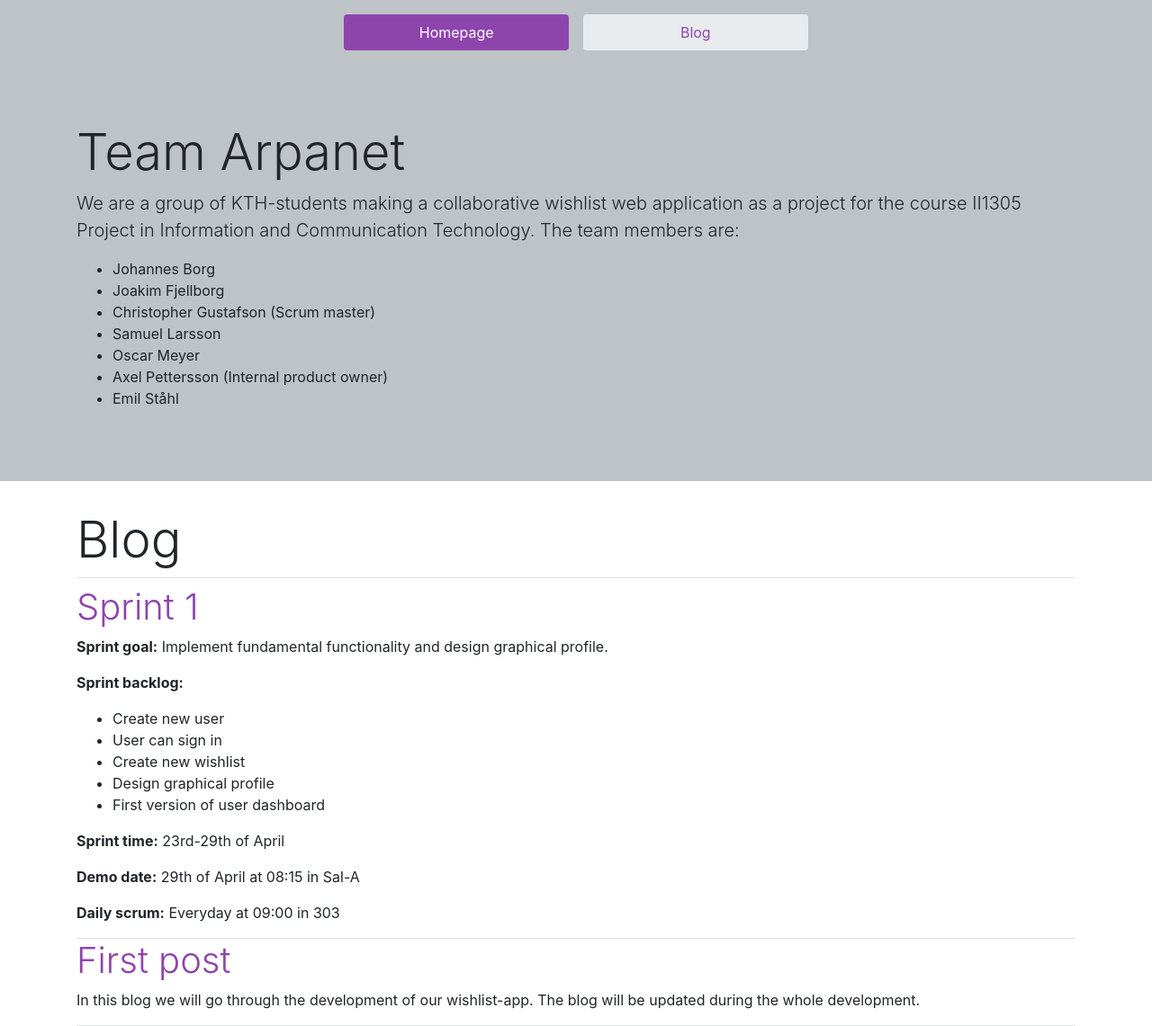
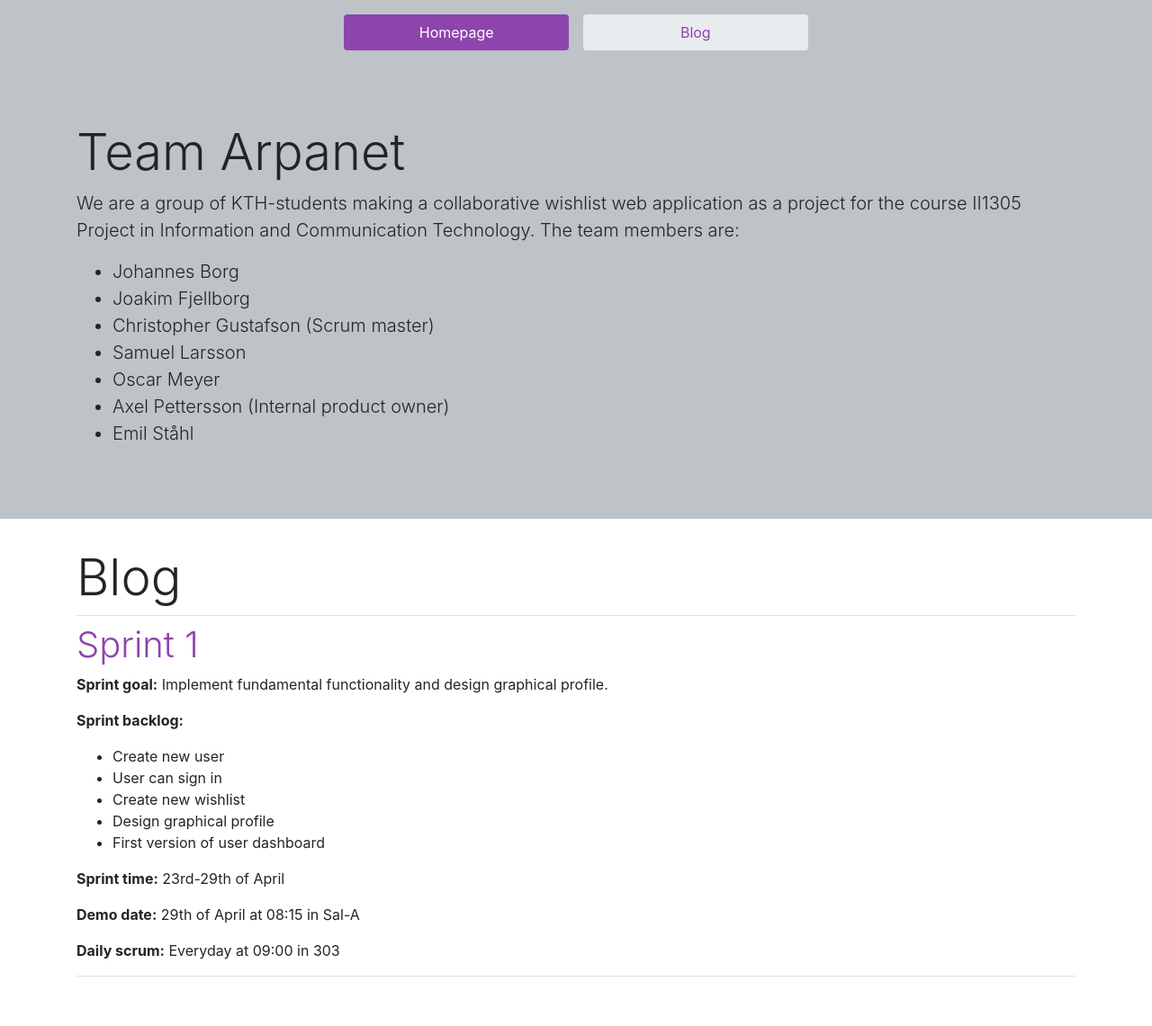
Before and after one commit to StelFoog/wishlist-webpage, a Jekyll site: the page built from index.html, in a window 1280 px wide. Shown: the whole page at 90% size. Built offline with Jekyll 4.4.1, drawn with Linux system fonts in a browser that asks for light colours; after the commit the page ends 1086 px from its top, so only the background shows below that.

Commit message:
Removed test post and styled members list

```diff
--- a/_posts/2019-04-23-first-post.md
+++ /dev/null
@@ -1,7 +0,0 @@
----
-layout: post
-title: "First post"
-author: Axel Pettersson
----
-
-In this blog we will go through the development of our wishlist-app. The blog will be updated during the whole development.
--- a/index.html
+++ b/index.html
@@ -11,7 +11,7 @@ title: Homepage
       web application as a project for the course II1305 Project in
       Information and Communication Technology. The team members are:
     </p>
-    <ul>
+    <ul class="lead">
       <li>Johannes Borg</li>
       <li>Joakim Fjellborg</li>
       <li>Christopher Gustafson (Scrum master)</li>
```
